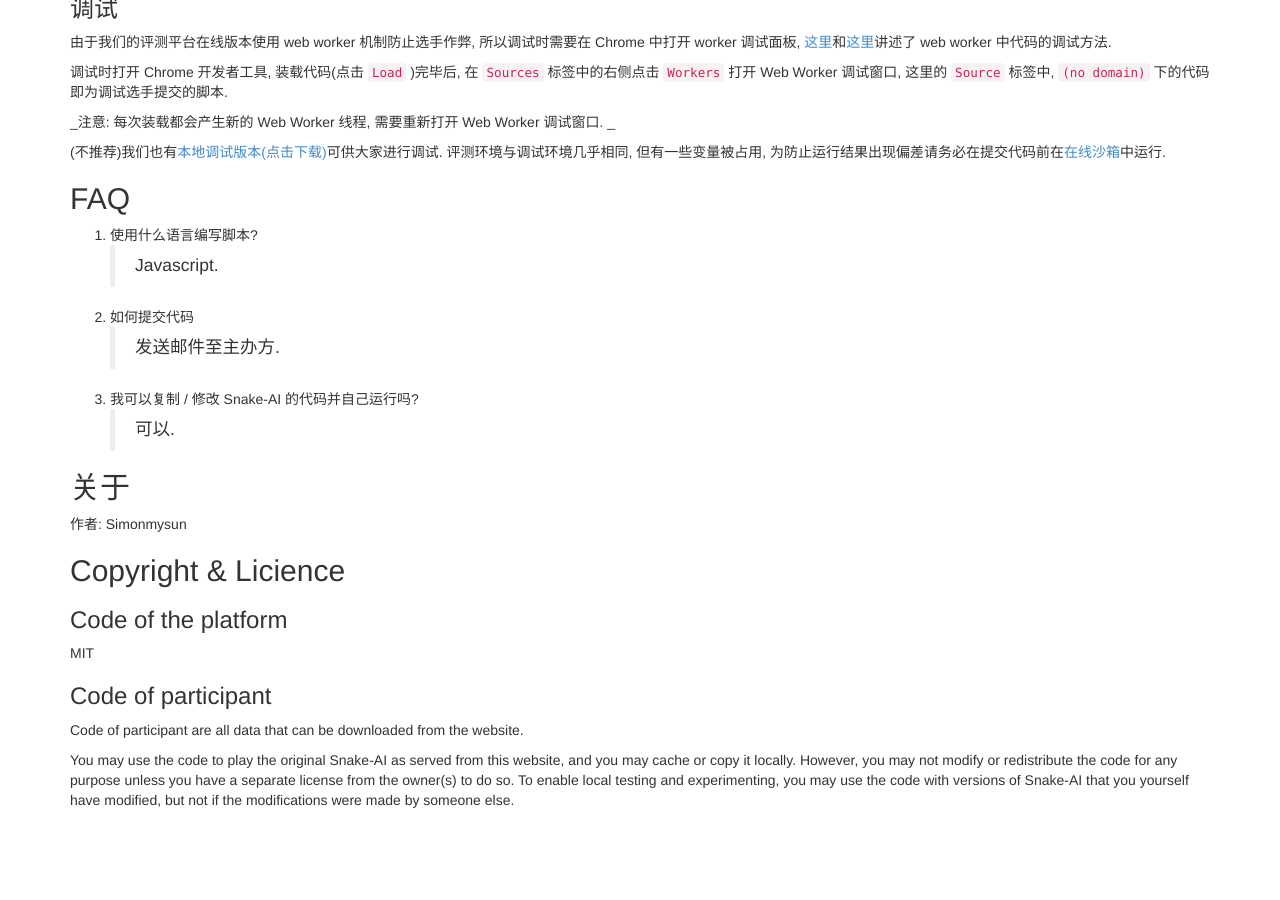
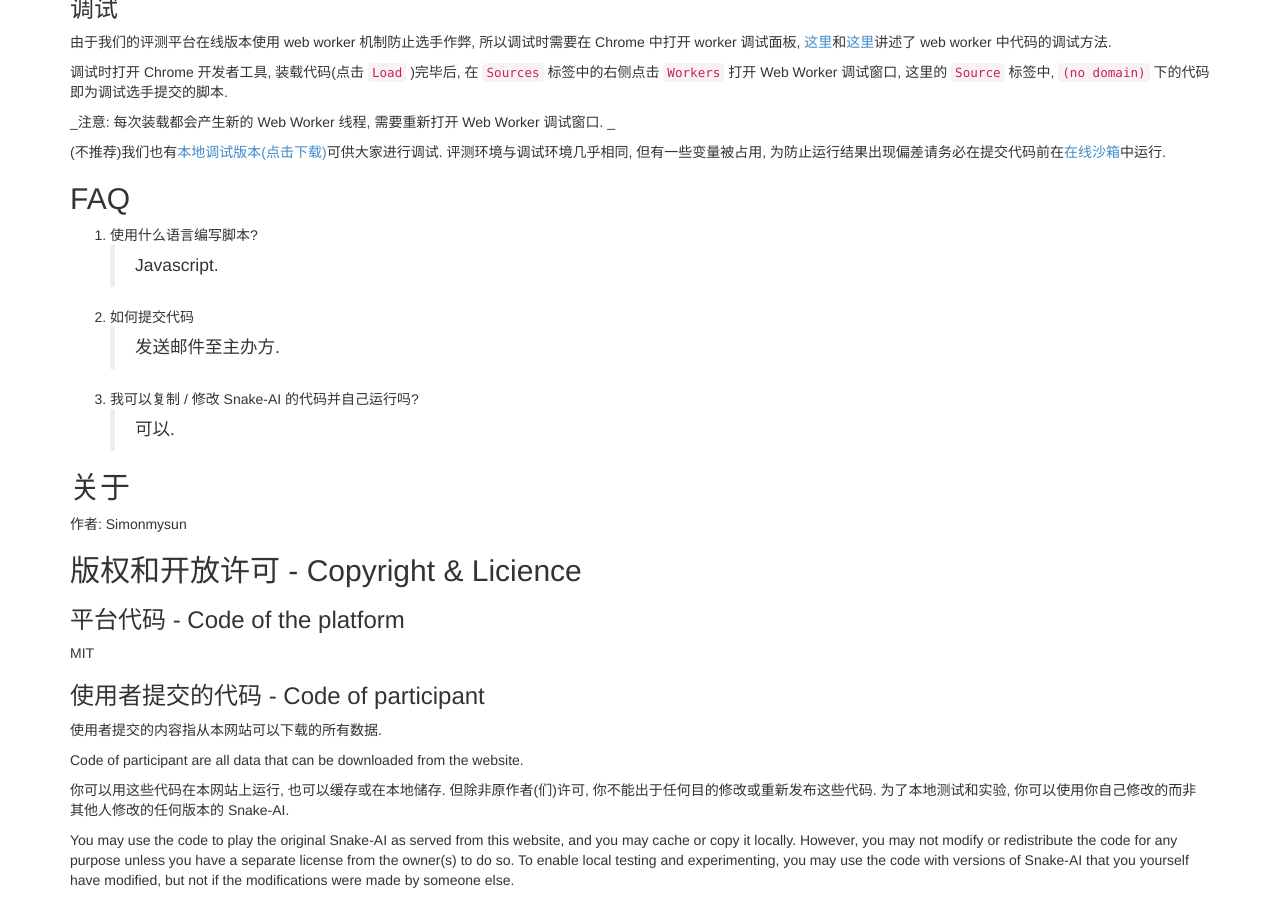
Before and after one commit to simonmysun/Snake-AI, a Jekyll site: the page built from intro/index.md, in a window 1280 px wide and 900 px high, scrolled down 2338 px. Built offline with Jekyll 4.4.1, drawn with Linux system fonts in a browser that asks for light colours; before the commit the page ends 3158 px from its top, so only the background shows below that.

Commit message:
translate the copyright and license part

```diff
--- a/intro/index.md
+++ b/intro/index.md
@@ -130,13 +130,17 @@ _注意: 每次装载都会产生新的 Web Worker 线程, 需要重新打开 We
 
 <!--鸣谢: Friends-->
 
-## Copyright & Licience
+## 版权和开放许可 - Copyright & Licience
 
-### Code of the platform
+### 平台代码 - Code of the platform
 
 MIT
 
-### Code of participant
+### 使用者提交的代码 - Code of participant
+使用者提交的内容指从本网站可以下载的所有数据.
+
 Code of participant are all data that can be downloaded from the website.
 
+你可以用这些代码在本网站上运行, 也可以缓存或在本地储存. 但除非原作者(们)许可, 你不能出于任何目的修改或重新发布这些代码. 为了本地测试和实验, 你可以使用你自己修改的而非其他人修改的任何版本的 Snake-AI.
+
 You may use the code to play the original Snake-AI as served from this website, and you may cache or copy it locally. However, you may not modify or redistribute the code for any purpose unless you have a separate license from the owner(s) to do so. To enable local testing and experimenting, you may use the code with versions of Snake-AI that you yourself have modified, but not if the modifications were made by someone else.
```
